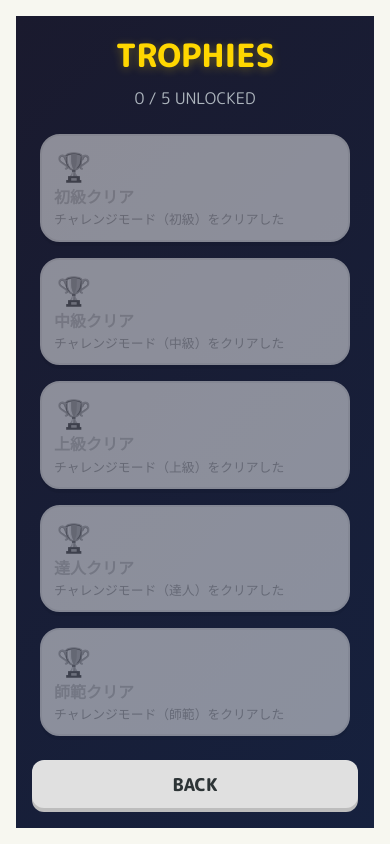
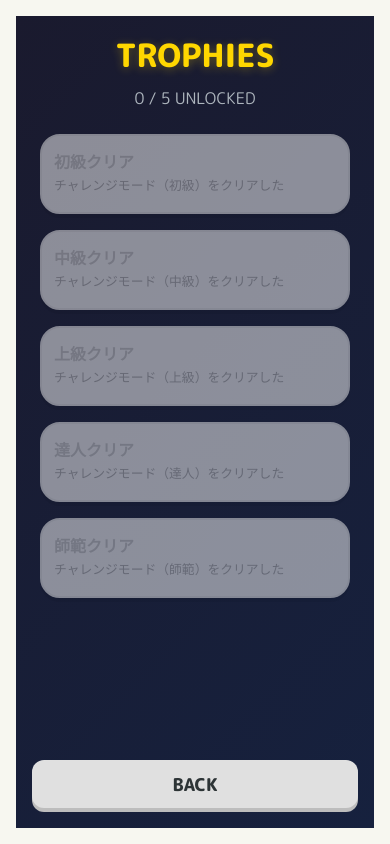
Before and after one commit to daisdice/menchin, a React (Vite) app: page / in a window 390 px wide. Both pictures are taken after a click on the button "TROPHY". Built offline with nearby package versions, Linux system fonts and the light colour scheme.

Commit message:
Remove trophy icon and refine layout

```diff
--- a/src/components/Screens/TrophyScreen.module.css
+++ b/src/components/Screens/TrophyScreen.module.css
@@ -80,14 +80,6 @@
     filter: grayscale(1);
 }
 
-.trophyIcon {
-    font-size: 2rem;
-    flex-shrink: 0;
-    width: 3rem;
-    display: flex;
-    justify-content: center;
-}
-
 .trophyInfo {
     display: flex;
     flex-direction: column;
@@ -150,11 +142,6 @@
         gap: 0.75rem;
     }
 
-    .trophyIcon {
-        font-size: 1.75rem;
-        width: 2.5rem;
-    }
-
     .trophyInfoHeader {
         flex-direction: column;
         align-items: flex-start;
--- a/src/components/Screens/TrophyScreen.tsx
+++ b/src/components/Screens/TrophyScreen.tsx
@@ -33,7 +33,7 @@ export const TrophyScreen: React.FC = () => {
                             key={trophy.id}
                             className={`${styles.trophyCard} ${!isUnlocked ? styles.locked : ''}`}
                         >
-                            <div className={styles.trophyIcon}>{trophy.icon}</div>
+
                             <div className={styles.trophyInfo}>
                                 <div className={styles.trophyInfoHeader}>
                                     <h3 className={styles.trophyTitle}>{trophy.title}</h3>
```
